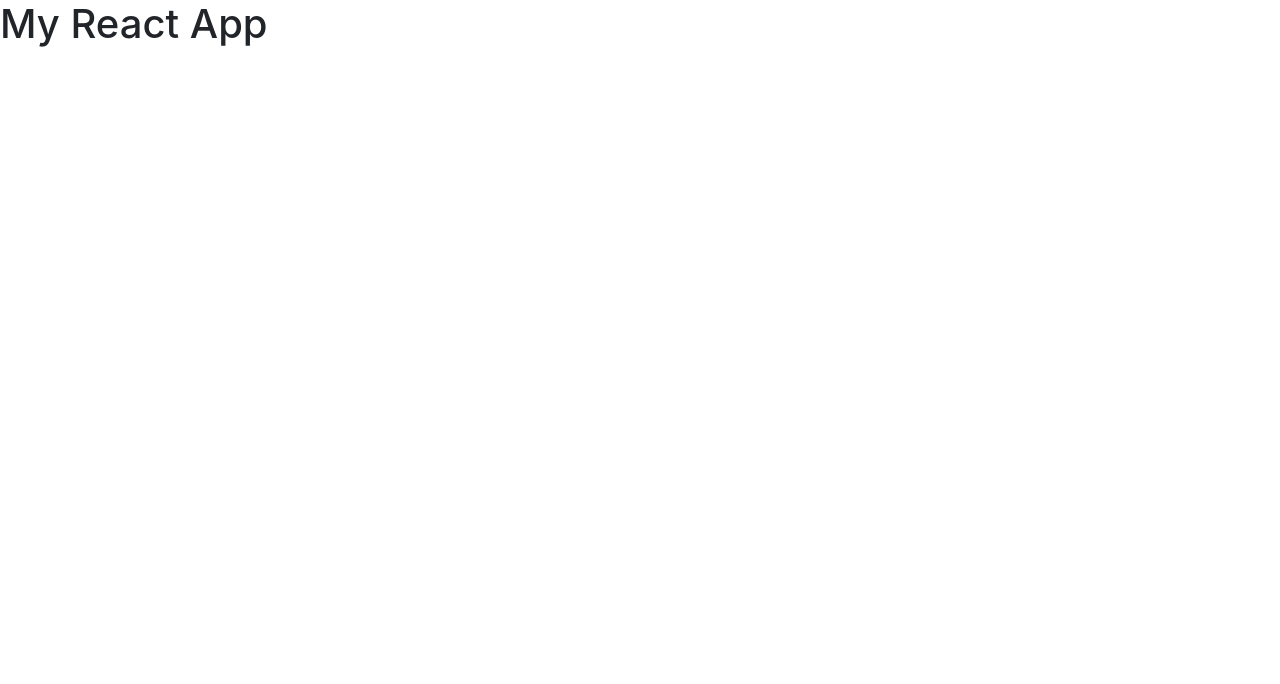
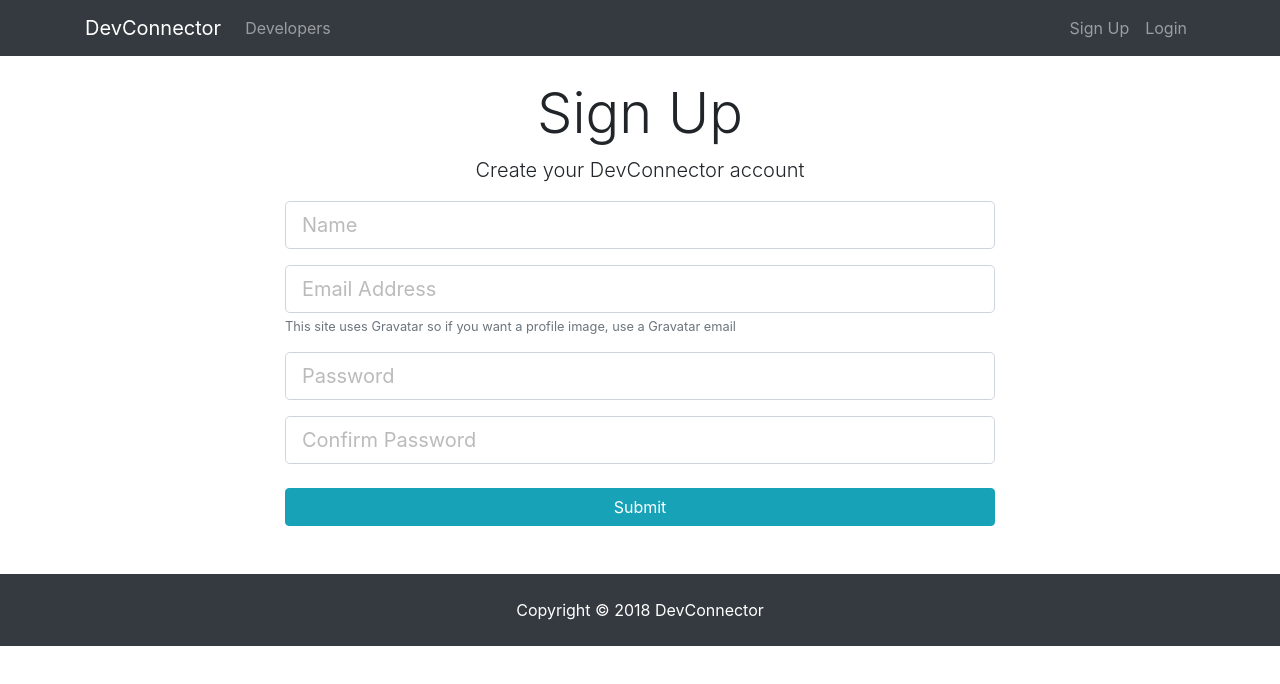
Before and after one commit to dupreesi/devconnector, a React (Create React App) app in the folder client/: page /register in a window 1280 px wide. Shown: the top 684 px of the page. Built offline with nearby package versions, Linux system fonts and the light colour scheme.

Commit message:
login and registration components set up and functionality added

```diff
--- a/client/package.json
+++ b/client/package.json
@@ -5,6 +5,7 @@
   "dependencies": {
     "react": "^16.6.0",
     "react-dom": "^16.6.0",
+    "react-router-dom": "^4.3.1",
     "react-scripts": "2.1.0"
   },
   "scripts": {
--- a/client/src/App.js
+++ b/client/src/App.js
@@ -1,12 +1,29 @@
 import React, { Component } from 'react';
+import { BrowserRouter as Router, Route } from 'react-router-dom';
+
+import Navbar from './components/layout/Navbar';
+import Footer from './components/layout/Footer';
+import Landing from './components/layout/Landing';
+
+import Register from './components/auth/Register';
+import Login from './components/auth/Login';
+
 import './App.css';
 
 class App extends Component {
   render() {
     return (
-      <div className="App">
-        <h1>My React App</h1>
-      </div>
+      <Router>
+        <div className="App">
+          <Navbar />
+          <Route exact path="/" component={Landing} />
+          <div className="container">
+            <Route exact path="/register" component={Register} />
+            <Route exact path="/login" component={Login} />
+          </div>
+          <Footer />
+        </div>
+      </Router>
     );
   }
 }
--- /dev/null
+++ b/client/src/components/auth/Login.js
@@ -0,0 +1,63 @@
+import React, { Component } from 'react';
+
+class Login extends Component {
+  constructor() {
+    super();
+    this.state = {
+      email: '',
+      password: '',
+      errors: {}
+    };
+  }
+  onChange = e => {
+    this.setState({ [e.target.name]: e.target.value });
+  };
+  onSubmit = e => {
+    e.preventDefault();
+    const user = {
+      email: this.state.email,
+      password: this.state.password
+    };
+    console.log(user);
+  };
+  render() {
+    return (
+      <div className="login">
+        <div className="container">
+          <div className="row">
+            <div className="col-md-8 m-auto">
+              <h1 className="display-4 text-center">Log In</h1>
+              <p className="lead text-center">
+                Sign in to your DevConnector account
+              </p>
+              <form onSubmit={this.onSubmit}>
+                <div className="form-group">
+                  <input
+                    type="email"
+                    className="form-control form-control-lg"
+                    placeholder="Email Address"
+                    name="email"
+                    value={this.state.email}
+                    onChange={this.onChange}
+                  />
+                </div>
+                <div className="form-group">
+                  <input
+                    type="password"
+                    className="form-control form-control-lg"
+                    placeholder="Password"
+                    name="password"
+                    value={this.state.password}
+                    onChange={this.onChange}
+                  />
+                </div>
+                <input type="submit" className="btn btn-info btn-block mt-4" />
+              </form>
+            </div>
+          </div>
+        </div>
+      </div>
+    );
+  }
+}
+export default Login;
--- /dev/null
+++ b/client/src/components/auth/Register.js
@@ -0,0 +1,91 @@
+import React, { Component } from 'react';
+
+class Register extends Component {
+  constructor() {
+    super();
+    this.state = {
+      name: '',
+      email: '',
+      password: '',
+      password2: '',
+      errors: {}
+    };
+  }
+  onChange = e => {
+    this.setState({ [e.target.name]: e.target.value });
+  };
+  onSubmit = e => {
+    e.preventDefault();
+    const newUser = {
+      name: this.state.name,
+      email: this.state.email,
+      password: this.state.password,
+      password2: this.state.password2
+    };
+    console.log(newUser);
+  };
+  render() {
+    return (
+      <div className="register">
+        <div className="container">
+          <div className="row">
+            <div className="col-md-8 m-auto">
+              <h1 className="display-4 text-center">Sign Up</h1>
+              <p className="lead text-center">
+                Create your DevConnector account
+              </p>
+              <form onSubmit={this.onSubmit}>
+                <div className="form-group">
+                  <input
+                    type="text"
+                    className="form-control form-control-lg"
+                    placeholder="Name"
+                    name="name"
+                    value={this.state.name}
+                    onChange={this.onChange}
+                  />
+                </div>
+                <div className="form-group">
+                  <input
+                    type="email"
+                    className="form-control form-control-lg"
+                    placeholder="Email Address"
+                    name="email"
+                    value={this.state.email}
+                    onChange={this.onChange}
+                  />
+                  <small className="form-text text-muted">
+                    This site uses Gravatar so if you want a profile image, use
+                    a Gravatar email
+                  </small>
+                </div>
+                <div className="form-group">
+                  <input
+                    type="password"
+                    className="form-control form-control-lg"
+                    placeholder="Password"
+                    name="password"
+                    value={this.state.password}
+                    onChange={this.onChange}
+                  />
+                </div>
+                <div className="form-group">
+                  <input
+                    type="password"
+                    className="form-control form-control-lg"
+                    placeholder="Confirm Password"
+                    name="password2"
+                    value={this.state.pasword2}
+                    onChange={this.onChange}
+                  />
+                </div>
+                <input type="submit" className="btn btn-info btn-block mt-4" />
+              </form>
+            </div>
+          </div>
+        </div>
+      </div>
+    );
+  }
+}
+export default Register;
--- /dev/null
+++ b/client/src/components/layout/Footer.js
@@ -0,0 +1,9 @@
+import React from 'react';
+
+export default () => {
+  return (
+    <footer className="bg-dark text-white mt-5 p-4 text-center">
+      Copyright &copy; {new Date().getFullYear()} DevConnector
+    </footer>
+  );
+};
--- /dev/null
+++ b/client/src/components/layout/Landing.js
@@ -0,0 +1,34 @@
+import React, { Component } from 'react';
+import { Link } from 'react-router-dom';
+
+class Landing extends Component {
+  render() {
+    return (
+      <div className="landing">
+        <div className="dark-overlay landing-inner text-light">
+          <div className="container">
+            <div className="row">
+              <div className="col-md-12 text-center">
+                <h1 className="display-3 mb-4">Developer Connector</h1>
+                <p className="lead">
+                  {' '}
+                  Create a developer profile/portfolio, share posts and get help
+                  from other developers
+                </p>
+                <hr />
+                <Link to="/register" className="btn btn-lg btn-info mr-2">
+                  Sign Up
+                </Link>
+                <Link to="/login" className="btn btn-lg btn-light">
+                  Login
+                </Link>
+              </div>
+            </div>
+          </div>
+        </div>
+      </div>
+    );
+  }
+}
+
+export default Landing;
--- /dev/null
+++ b/client/src/components/layout/Navbar.js
@@ -0,0 +1,50 @@
+import React, { Component } from 'react';
+import { Link } from 'react-router-dom';
+
+class Navbar extends Component {
+  render() {
+    return (
+      <nav className="navbar navbar-expand-sm navbar-dark bg-dark mb-4">
+        <div className="container">
+          <Link className="navbar-brand" to="/">
+            DevConnector
+          </Link>
+          <button
+            className="navbar-toggler"
+            type="button"
+            data-toggle="collapse"
+            data-target="#mobile-nav"
+          >
+            <span className="navbar-toggler-icon" />
+          </button>
+
+          <div className="collapse navbar-collapse" id="mobile-nav">
+            <ul className="navbar-nav mr-auto">
+              <li className="nav-item">
+                <Link className="nav-link" to="/profiles">
+                  {' '}
+                  Developers
+                </Link>
+              </li>
+            </ul>
+
+            <ul className="navbar-nav ml-auto">
+              <li className="nav-item">
+                <Link className="nav-link" to="/register">
+                  Sign Up
+                </Link>
+              </li>
+              <li className="nav-item">
+                <Link className="nav-link" to="/login">
+                  Login
+                </Link>
+              </li>
+            </ul>
+          </div>
+        </div>
+      </nav>
+    );
+  }
+}
+
+export default Navbar;
```
